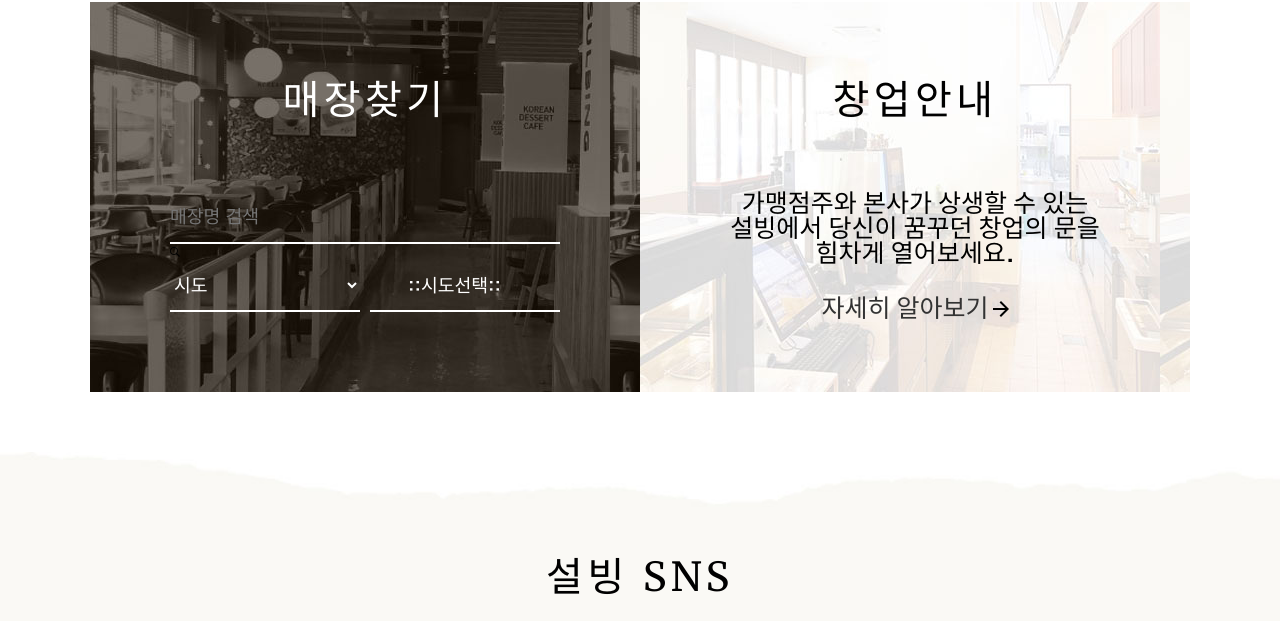
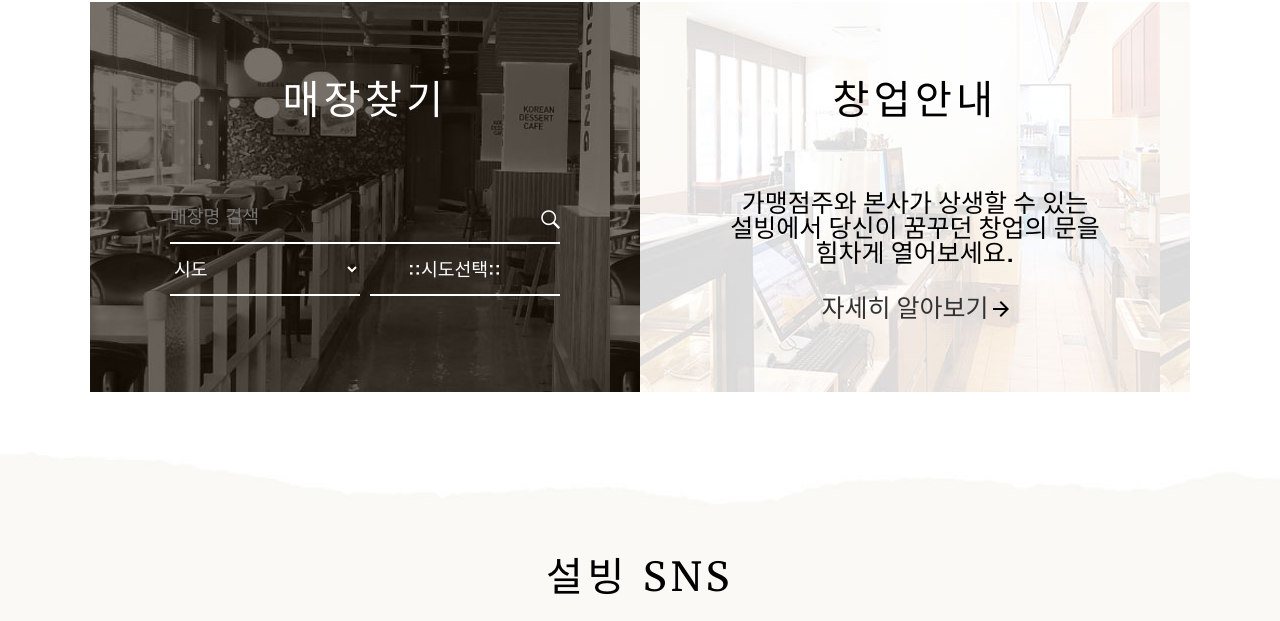
Before and after one commit to hakmm/pf10, a plain HTML site: page index.html in a window 1280 px wide. Shown: the part 2802-3423 px from the top of the page. Drawn offline with nearby package versions, Linux system fonts and the light colour scheme; files whose address does not match are found by name.

Commit message:
Add files via upload

```diff
--- a/css/brand.css
+++ b/css/brand.css
@@ -177,6 +177,9 @@
     display: inline-block;
 }
 
+#evt-new .store .store-search > div form {
+    position: relative;
+}
 
 #evt-new .store .store-search > div form input {
     border:0;
@@ -188,3 +191,14 @@
     height: 50px;
     background: none;
 }
+
+#evt-new .store .store-search > div form button {
+    position: absolute;
+    right: 0;
+    top: 15px;
+}
+
+#evt-new .store .store-search > div form button i {
+    color: #fff;
+    font-size: 25px;
+}
--- a/css/header.css
+++ b/css/header.css
@@ -68,6 +68,7 @@ header .container form {
 header .container form input {
     padding: 5px;
     outline: none;
+    width: 170px;
 }
 
 header .container form button {
--- a/css/responsive.css
+++ b/css/responsive.css
@@ -170,6 +170,11 @@
     #evt-new .container .new {
         margin-top: 10px;
     }
+
+    #evt-new .container .new ul li a div span:nth-child(2) {
+        font-size: 3.75vw;
+    }
+
 
     #evt-new .store {
         margin-top: 10.41vw;
```
